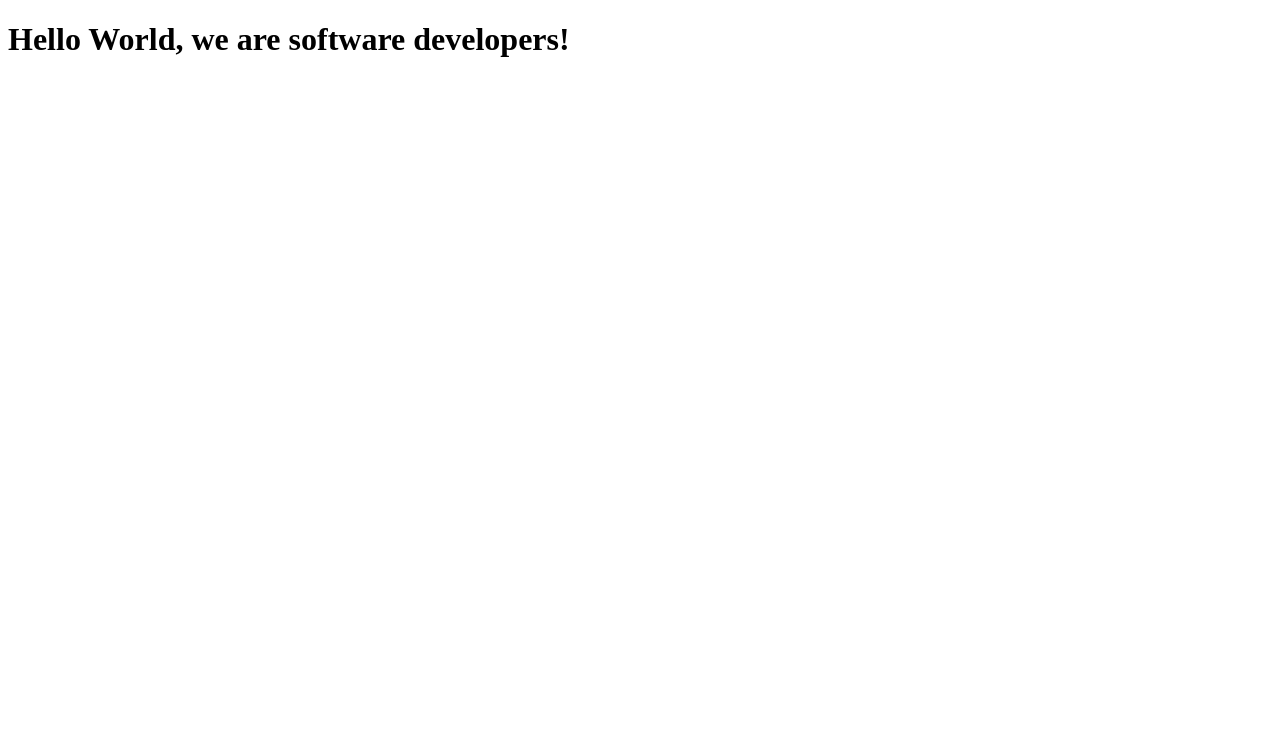
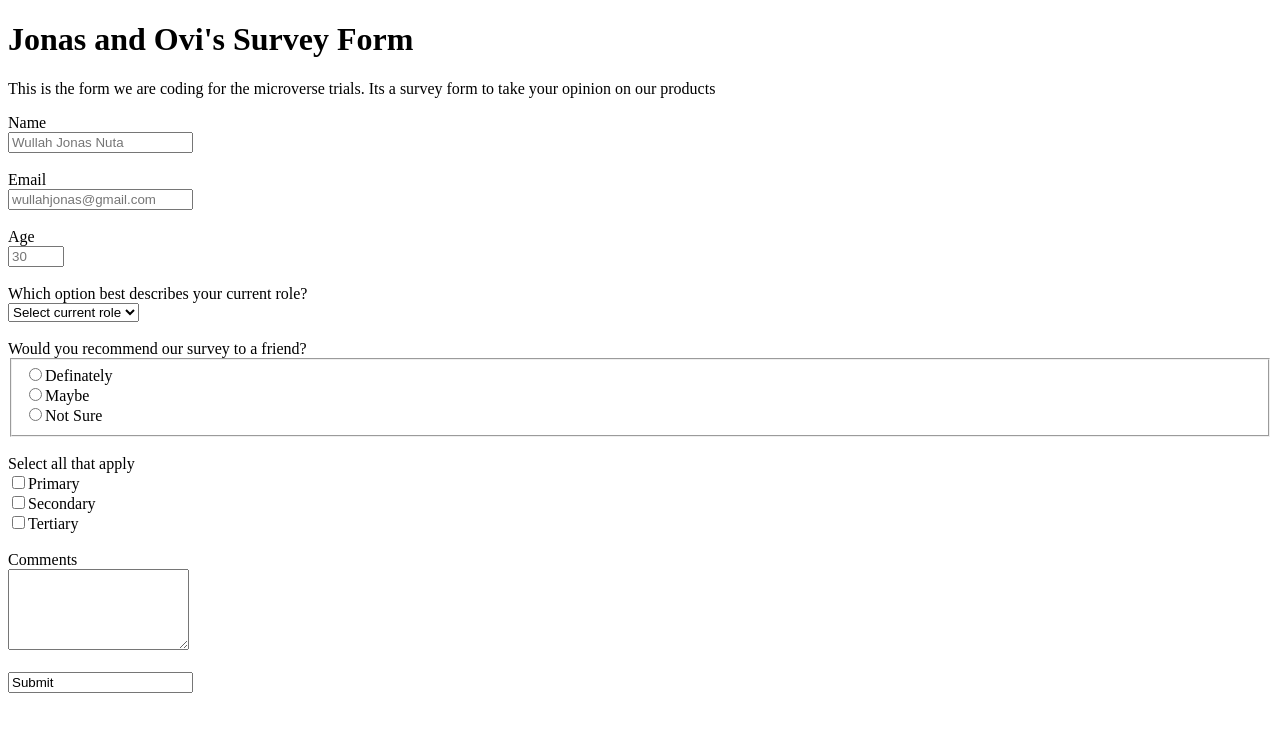
Before and after one commit to jonas-45/microversetrial1, a plain HTML site: page index.html in a window 1280 px wide. Drawn offline with Linux system fonts and the light colour scheme.

Commit message:
added survey form elements

```diff
--- a/index.html
+++ b/index.html
@@ -8,7 +8,40 @@
 
   <body>
     <script src="https://cdn.freecodecamp.org/testable-projects-fcc/v1/bundle.js"></script>
-<h1>Hello World, we are software developers!</h1>
+<h1 id="title">Jonas and Ovi's Survey Form</h1>
+
+<p id="description">This is the form we are coding for the microverse trials. Its a survey form to take your opinion on our products</p>
+
+<form id="survey-form">
+  <label id="name-label">Name</label><br><input id="name" type="text" placeholder="Wullah Jonas Nuta"><br><br>
+  <label id="email-label">Email</label><br><input id="email" type="email" placeholder="wullahjonas@gmail.com"><br><br>
+  <label id="number-label">Age</label><br><input id="number" type="number" min="10" max="70" placeholder="30"><br><br>
+
+  <label>Which option best describes your current role?</label><br>
+  <select id="dropdown">
+    <option>Select current role</option>
+    <option>student</option>
+    <option>Full time job</option>
+  </select><br><br>
+
+  <label>Would you recommend our survey to a friend?</label>
+  <fieldset id="radiobtn">
+    <input type="radio" value="Definately" name="radiobtn"><label>Definately</label><br>
+    <input type="radio" value="Maybe" name="radiobtn"><label>Maybe</label><br>
+    <input type="radio" value="Not sure" name="radiobtn"><label>Not Sure</label><br>
+</fieldset><br>
+
+<label>Select all that apply</label><br>
+<input type="checkbox" value=""><label>Primary</label><br>
+<input type="checkbox" value=""><label>Secondary</label><br>
+<input type="checkbox" value=""><label>Tertiary</label><br><br>
+
+<label>Comments</label><br>
+<textarea rows="5" cols="20">
+</textarea><br><br>
+
+<input id="submit" value="Submit">
+</form>
     <!--
 
     Hello Camper!
```
